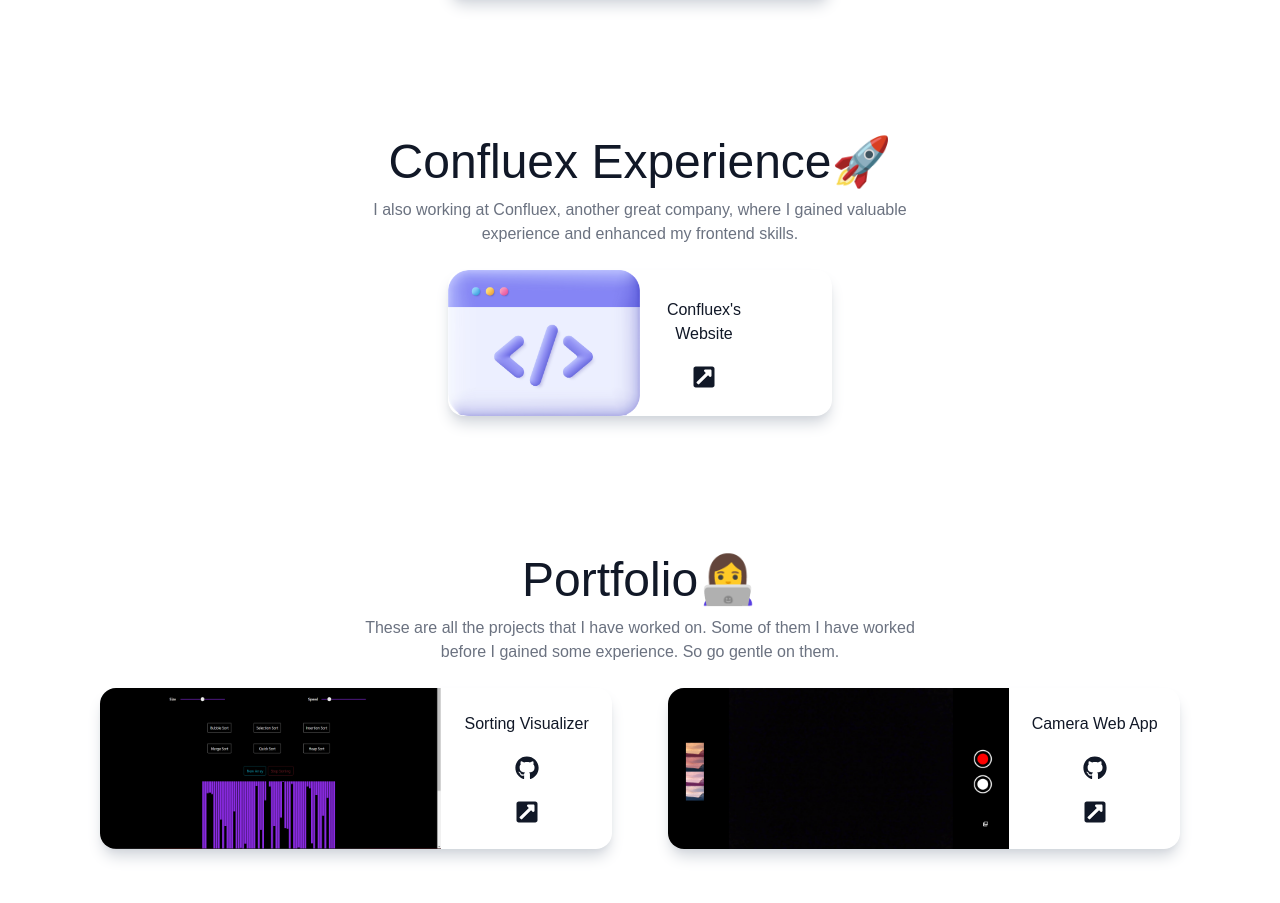
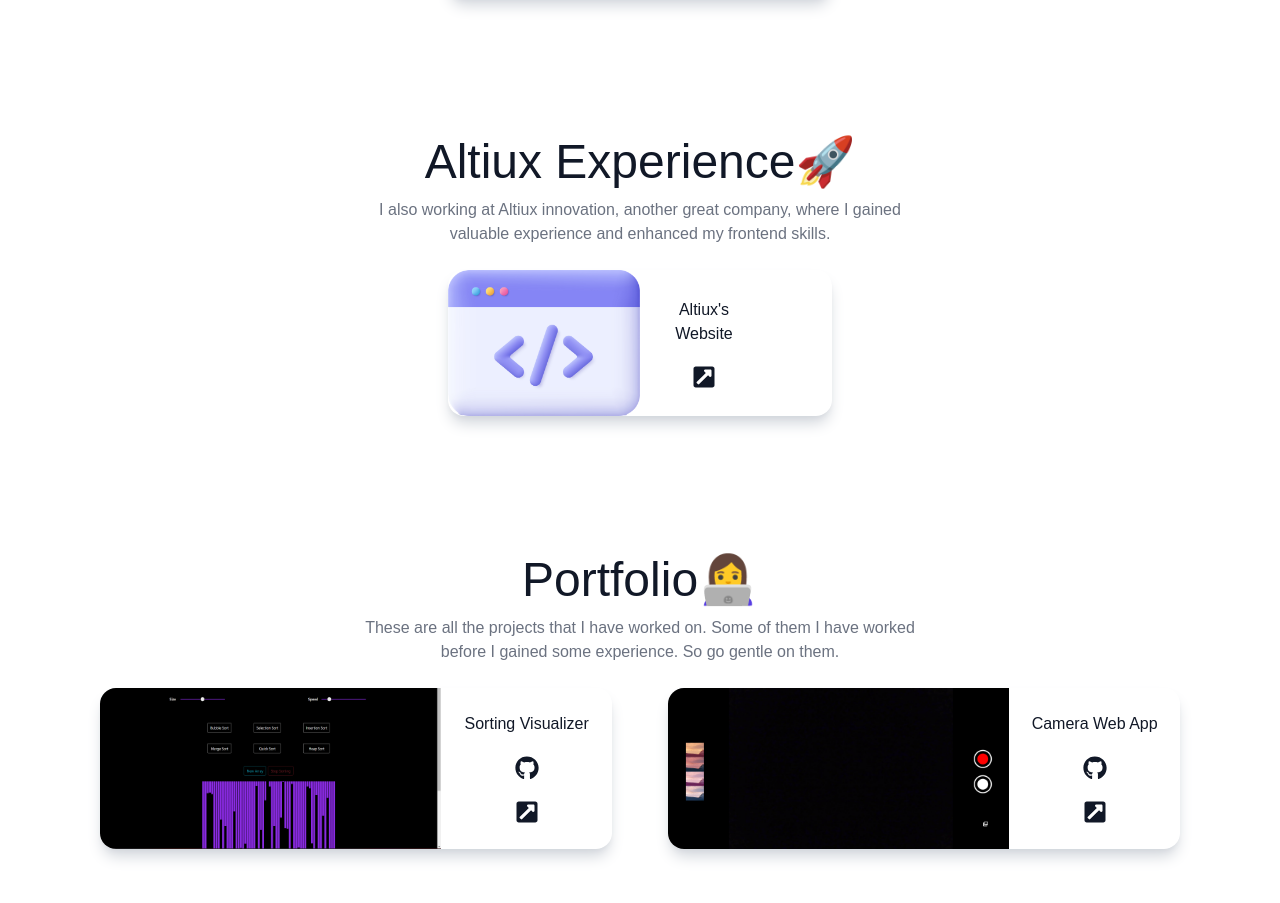
Before and after one commit to Mahak491/my-portfolio, a React (Create React App) app: page / in a window 1280 px wide. Shown: the part 1247-2150 px from the top of the page. Built offline with nearby package versions, Linux system fonts and the light colour scheme.

Commit message:
updated experience

```diff
--- a/src/components/Experience.js
+++ b/src/components/Experience.js
@@ -23,16 +23,16 @@
       </Section>
 
       <Section
-        title="Confluex Experience🚀"
-        subtitle="I also working at Confluex, another great company, where I gained valuable experience and enhanced my frontend skills."
+        title="Altiux Experience🚀"
+        subtitle="I also working at Altiux innovation, another great company, where I gained valuable experience and enhanced my frontend skills."
       >
         <br />
         <div className='max-w-sm flex shadow-lg shadow-gray-300 rounded-2xl overflow-hidden'>
           {/* Replace the image source and content with your Confluex experience */}
           <img src={web} alt="confluex" className='w-1/2' />
           <div className='w-1/3 flex flex-col items-center justify-evenly p-2'>
-            <h2>Confluex's Website</h2>
-            <a className='text-2xl cursor-pointer hover:scale-110 text-align' href="http://www.confluex.in/" target='_blank' rel='noopener noreferrer'>
+            <h2>Altiux's Website</h2>
+            <a className='text-2xl cursor-pointer hover:scale-110 text-align' href="https://www.altiux.com/" target='_blank' rel='noopener noreferrer'>
               <FaExternalLinkSquareAlt />
             </a>
           </div>
```
